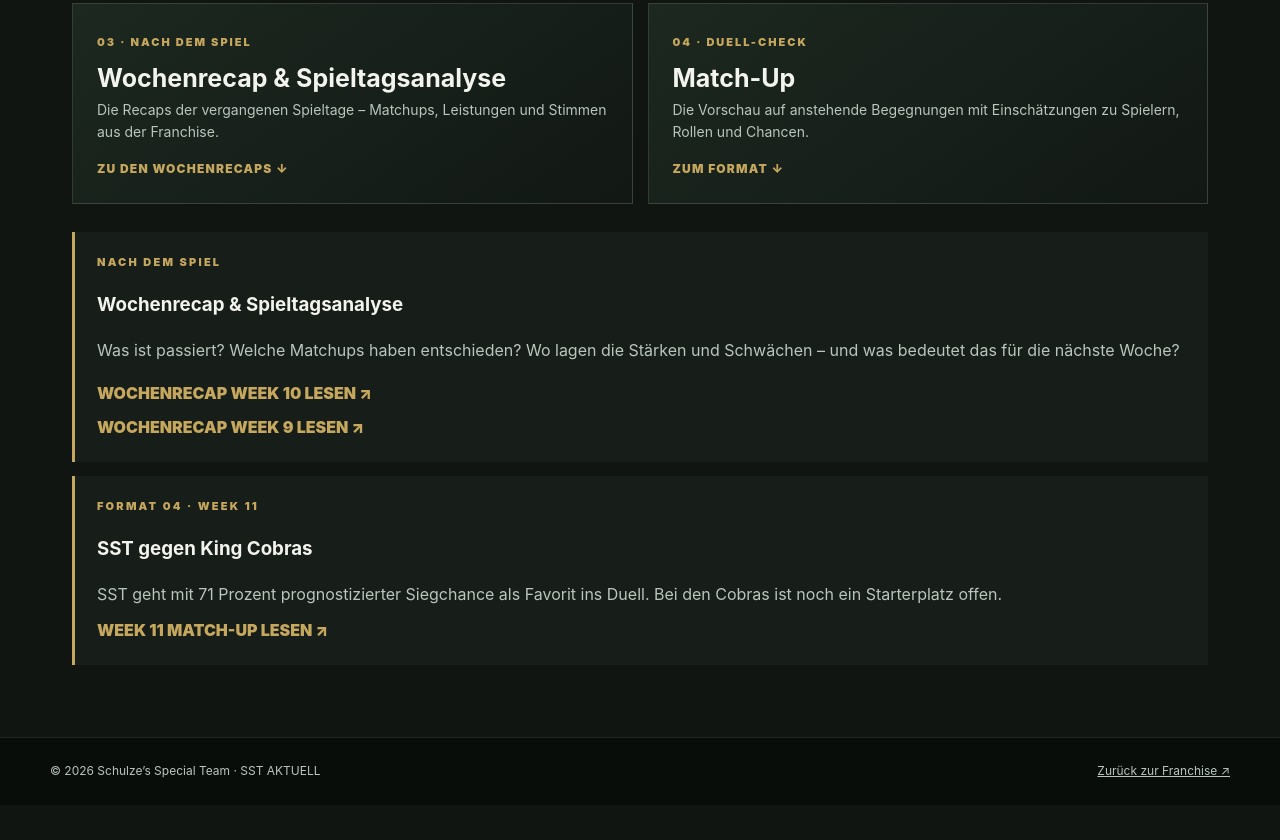
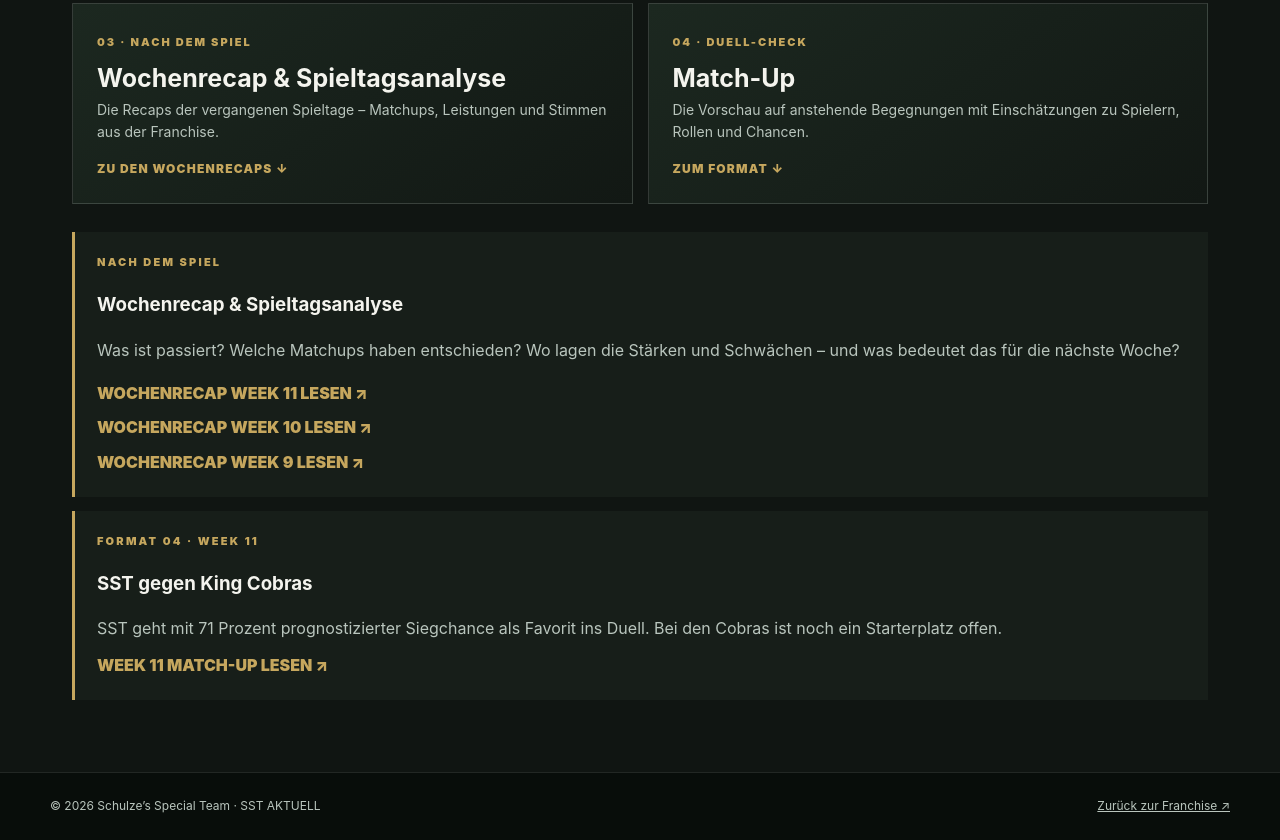
Before and after one commit to CWellegehausen/schulzes-special-team, a plain HTML site: page sst-aktuell.html in a window 1280 px wide. Shown: the part 1333-2173 px from the top of the page. Before the commit the page ends 2138 px from the top, so only its background shows below. Drawn offline with Linux system fonts and the light colour scheme.

Commit message:
Link Week 11 recap on SST AKTUELL

```diff
--- a/sst-aktuell.html
+++ b/sst-aktuell.html
@@ -38,7 +38,8 @@ footer{border-top:1px solid #ffffff1b;background:#080d0a;padding:24px 22px;color
 <a class="card" href="#spieltag"><span class="number">03 · NACH DEM SPIEL</span><h3>Wochenrecap &amp; Spieltagsanalyse</h3><p>Die Recaps der vergangenen Spieltage – Matchups, Leistungen und Stimmen aus der Franchise.</p><span class="arrow">ZU DEN WOCHENRECAPS ↓</span></a>
 <a class="card" href="#matchup"><span class="number">04 · DUELL-CHECK</span><h3>Match-Up</h3><p>Die Vorschau auf anstehende Begegnungen mit Einschätzungen zu Spielern, Rollen und Chancen.</p><span class="arrow">ZUM FORMAT ↓</span></a>
 </div>
-<div id="spieltag" style="margin-top:28px;padding:22px;border-left:3px solid var(--gold);background:#171e19"><div class="eyebrow">Nach dem Spiel</div><h3>Wochenrecap &amp; Spieltagsanalyse</h3><p style="color:var(--muted);margin-bottom:18px">Was ist passiert? Welche Matchups haben entschieden? Wo lagen die Stärken und Schwächen – und was bedeutet das für die nächste Woche?</p><p style="margin:10px 0"><a href="spieltag-10-analyse.html" style="color:var(--gold);font-weight:900;text-decoration:none">WOCHENRECAP WEEK 10 LESEN ↗</a></p><p style="margin:10px 0 0"><a href="spieltag-9-analyse.html" style="color:var(--gold);font-weight:900;text-decoration:none">WOCHENRECAP WEEK 9 LESEN ↗</a></p></div>
+<div id="spieltag" style="margin-top:28px;padding:22px;border-left:3px solid var(--gold);background:#171e19"><div class="eyebrow">Nach dem Spiel</div><h3>Wochenrecap &amp; Spieltagsanalyse</h3><p style="color:var(--muted);margin-bottom:18px">Was ist passiert? Welche Matchups haben entschieden? Wo lagen die Stärken und Schwächen – und was bedeutet das für die nächste Woche?</p><p style="margin:10px 0"><a href="spieltag-11-recap.html" style="color:var(--gold);font-weight:900;text-decoration:none">WOCHENRECAP WEEK 11 LESEN ↗</a></p>
+<p style="margin:10px 0"><a href="spieltag-10-analyse.html" style="color:var(--gold);font-weight:900;text-decoration:none">WOCHENRECAP WEEK 10 LESEN ↗</a></p><p style="margin:10px 0 0"><a href="spieltag-9-analyse.html" style="color:var(--gold);font-weight:900;text-decoration:none">WOCHENRECAP WEEK 9 LESEN ↗</a></p></div>
 <div id="matchup" style="margin-top:14px;padding:22px;border-left:3px solid var(--gold);background:#171e19"><div class="eyebrow">Format 04 · Week 11</div><h3>SST gegen King Cobras</h3><p style="color:var(--muted);margin-bottom:12px">SST geht mit 71 Prozent prognostizierter Siegchance als Favorit ins Duell. Bei den Cobras ist noch ein Starterplatz offen.</p><p style="margin:0"><a href="matchup-week-11.html" style="color:var(--gold);font-weight:900;text-decoration:none">WEEK 11 MATCH-UP LESEN ↗</a></p></div>
 </section>
 </main>
```
